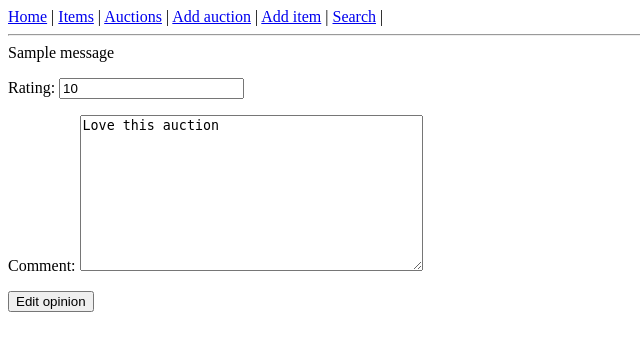
After one commit to filipzmija1/Auction-site, a Django app: page /edit-opinion/1 in a window 1280 px wide. The commit adds this page. Shown: the top 351 px of the page, without its empty margins (0-640 px from the left). Run offline with Django 4.2, Linux system fonts and the light colour scheme; data comes from the database, SQL or seed files in the repository; both versions use the stored data as it was after the commit; one stand-in notice (Sample message) is shown.

Commit message:
edit opinons view

```diff
--- a/auctionsite/auctions/models.py
+++ b/auctionsite/auctions/models.py
@@ -48,4 +48,4 @@ class Opinion(models.Model):
     rating = models.PositiveIntegerField(validators=[MinValueValidator(1), MaxValueValidator(10)])
     comment = models.TextField()
     date_created = models.DateTimeField(auto_now_add=True)
-    date_edited = models.DateTimeField(null=True)
+    date_edited = models.DateTimeField(auto_now=True, null=True)
--- a/auctionsite/auctions/templates/auctions/auction_detail.html
+++ b/auctionsite/auctions/templates/auctions/auction_detail.html
@@ -27,6 +27,7 @@ Rating: {{ average_rating }} <br><br>
     <li>Rating: {{ opinion.rating }}</li>
     <li>Reviewer: {{ opinion.reviewer }}</li>
     <li>Date added: {{ opinion.date_created }}</li>
+    <li><a href="/edit-opinion/{{ opinion.id }}">Edit opinion</a></li>
 </ul>
 {% endfor %}
 {% endblock %}
--- a/auctionsite/auctions/templates/auctions/auction_list.html
+++ b/auctionsite/auctions/templates/auctions/auction_list.html
@@ -2,6 +2,11 @@
 {% block title %} Auctions {% endblock %}
 {% block content %}
 <h1>Available auctions</h1>
+{% if messages %}
+{% for message in messages %}
+{{ message }}
+{% endfor %}
+{% endif %}
 {% for auction in auction_list %}
 <ul>
 <a href="/auction/{{ auction.id }}"><li>{{ auction.name }}</li></a>
--- /dev/null
+++ b/auctionsite/auctions/templates/auctions/opinion_edit.html
@@ -0,0 +1,15 @@
+{% extends 'auctions/base_template.html' %}
+{% block title %} Edit opinion {% endblock %}
+
+{% block content %}
+{% if messages %}
+{% for message in messages %}
+{{ message }}
+{% endfor %}
+{% endif %}
+<form action="" method="POST">
+    {% csrf_token %}
+    {{ form.as_p }}
+    <input type="submit" value="Edit opinion">
+</form>
+{% endblock %}
--- a/auctionsite/auctions/views.py
+++ b/auctionsite/auctions/views.py
@@ -1,7 +1,8 @@
 from django.shortcuts import render, redirect
-from django.views.generic import View, ListView, CreateView
-from django.contrib.auth import get_user_model
+from django.views.generic import View, ListView, CreateView, UpdateView
+from django.contrib.auth import get_user_model, login, logout, authenticate
 from django.contrib import messages
+from django.contrib.messages.views import SuccessMessageMixin
 from django.http import HttpResponseRedirect
 from django.db.models import Q
 
@@ -87,9 +88,11 @@ class AddItem(CreateView):
 
 class AddOpinion(View):
     """View destined to add new opinions about auctions"""
+    template_name = 'auctions/opinion_form.html'
+
     def get(self, request, *args, **kwargs):    # Handle GET request to display the opinion form
         form = OpinionForm()
-        return render(request, 'auctions/opinion_form.html', {'form': form})
+        return render(request, self.template_name, {'form': form})
 
     def post(self, request, *args, **kwargs):
         form = OpinionForm(request.POST)
@@ -103,20 +106,29 @@ class AddOpinion(View):
             messages.success(request, 'Added opinion successfully')
             return HttpResponseRedirect(f'/auction/{auction.id}')
         else:   # If form is not valid render the opinion form again with the validation errors
-            return render(request, 'auctions/opinion_form.html', {'form': form})
+            return render(request, self.template_name, {'form': form})
+
+
+class EditOpinion(SuccessMessageMixin, UpdateView):
+    model = Opinion
+    fields = ['rating', 'comment']
+    success_message = 'Opinion was updated successfully'
+    template_name = 'auctions/opinion_edit.html'
+    success_url = '/auctions'
 
 
 class BidAuction(View):
     """The view destined to bid on auctions"""
     form = BidForm()
     context = {}
+    template_name = 'auctions/bid_form.html'
 
     def get(self, request, *args, **kwargs):
         pk = kwargs['pk']
         auction = Auction.objects.get(id=pk)
         self.context['auction'] = auction
         self.context['form'] = self.form
-        return render(request, 'auctions/bid_form.html', self.context)
+        return render(request, self.template_name, self.context)
 
     def post(self, request, *args, **kwargs):
         form = BidForm(request.POST)
@@ -127,7 +139,7 @@ class BidAuction(View):
             bidder = form.cleaned_data['bidder']
             if auction.min_price >= new_price:  # Check if new price is bigger than minimum price of the auction
                 messages.error(request, 'New price cannot be less than minimum price')
-                return render(request, 'auctions/bid_form.html', self.context)
+                return render(request, self.template_name, self.context)
             else:
                 auction.min_price = new_price
                 auction.buyer = bidder
@@ -138,9 +150,12 @@ class BidAuction(View):
 
 
 class SearchAuction(View):
+    """This view is destined to search auction or item by name"""
+    template_name = 'auctions/search_form.html'
+
     def get(self, request, *args, **kwargs):
         form = SearchForm()
-        return render(request, 'auctions/search_form.html', {'form': form})
+        return render(request, self.template_name, {'form': form})
 
     def post(self, request, *args, **kwargs):
         form = SearchForm(request.POST)
@@ -148,13 +163,13 @@ class SearchAuction(View):
             'form': form,
         }
         if form.is_valid():
-            search = form.cleaned_data['search']
+            search = form.cleaned_data['search']    # Get search query from form
             item_results = Item.objects.filter(Q(name__icontains=search) | Q(name__startswith=search))
             auction_result = Auction.objects.filter(Q(name__icontains=search) | Q(name__startswith=search))
-            if not item_results and not auction_result:
+            if not item_results and not auction_result:     # If no results found display error message
                 messages.error(request, 'Didnt match any result')
-                return render(request, 'auctions/search_form.html', context)
-            else:
+                return render(request, self.template_name, context)
+            else:   # If results found display them
                 context['item_result'] = item_results
                 context['auction_result'] = auction_result
-                return render(request, 'auctions/search_form.html', context)
+                return render(request, self.template_name, context)
--- a/auctionsite/auctionsite/urls.py
+++ b/auctionsite/auctionsite/urls.py
@@ -33,6 +33,7 @@ urlpatterns = [
     path('add-opinion/<int:pk>', auctions.AddOpinion.as_view()),
     path('bid-auction/<int:pk>', auctions.BidAuction.as_view()),
     path('search', auctions.SearchAuction.as_view()),
+    path('edit-opinion/<int:pk>', auctions.EditOpinion.as_view()),
 
 ]
 if settings.DEBUG:
```
Also changed, not shown: auctionsite/auctions/migrations/0009_alter_opinion_date_edited.py (added), auctionsite/db.sqlite3.
